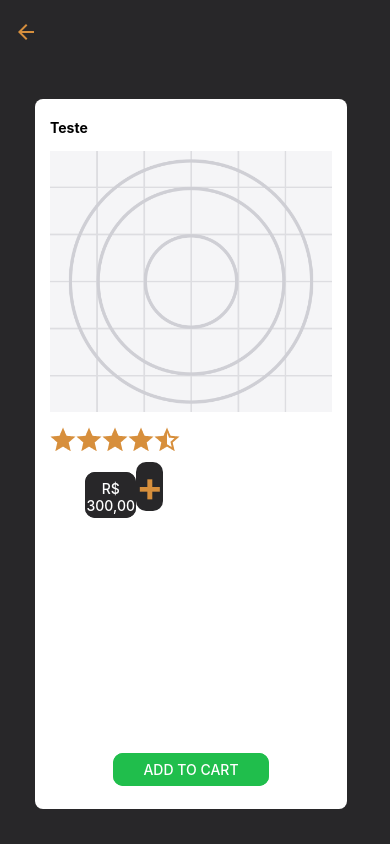
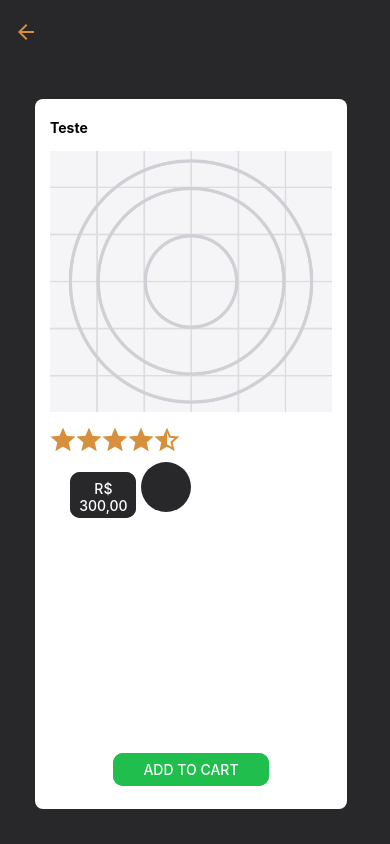
Before and after one commit to Laps-F/Challenge-3, a React Native app: screen /DetailProductScreen in a window 390 px wide. Built offline with nearby package versions, Linux system fonts and the light colour scheme.

Commit message:
style: Styling the Plus and Minus Button

```diff
--- a/components/PlusButton/index.tsx
+++ b/components/PlusButton/index.tsx
@@ -1,11 +1,11 @@
 import { Text, TouchableOpacity, View } from "react-native";
 import { styles } from "./style";
 
-function PlusButton() {
+function PlusButton({icon} : any): JSX.Element {
     return (
-        <TouchableOpacity>
-            <View style={styles.root}>
-                <Text style={styles.text}>+</Text>
+        <TouchableOpacity style={styles.root}>
+            <View style={styles.button}>
+                <Text style={styles.text}>{icon}</Text>
             </View>
         </TouchableOpacity>
 
--- a/components/PlusButton/style.tsx
+++ b/components/PlusButton/style.tsx
@@ -1,16 +1,27 @@
 import { StyleSheet, Dimensions } from "react-native";
 import { NewColors } from "../../constants/styles";
 
+const HEIGHT = Dimensions.get('window').height;
+
 export const styles = StyleSheet.create({
     root: {
+    },
+
+    button: {
+        marginHorizontal: 5,
         backgroundColor: NewColors.background,
-        borderRadius: 10,
-        width: "100%",
+        borderRadius: 90,
+        width: 50,
+        height: 50,
+        alignItems: "center",
+        justifyContent: "flex-start",
     },
 
     text: {
+        position: "absolute",
+        top: HEIGHT - 714,
         fontWeight: "bold",
         color: NewColors.primary,
-        fontSize: 40,
+        fontSize: 50,
     }
 });
```
